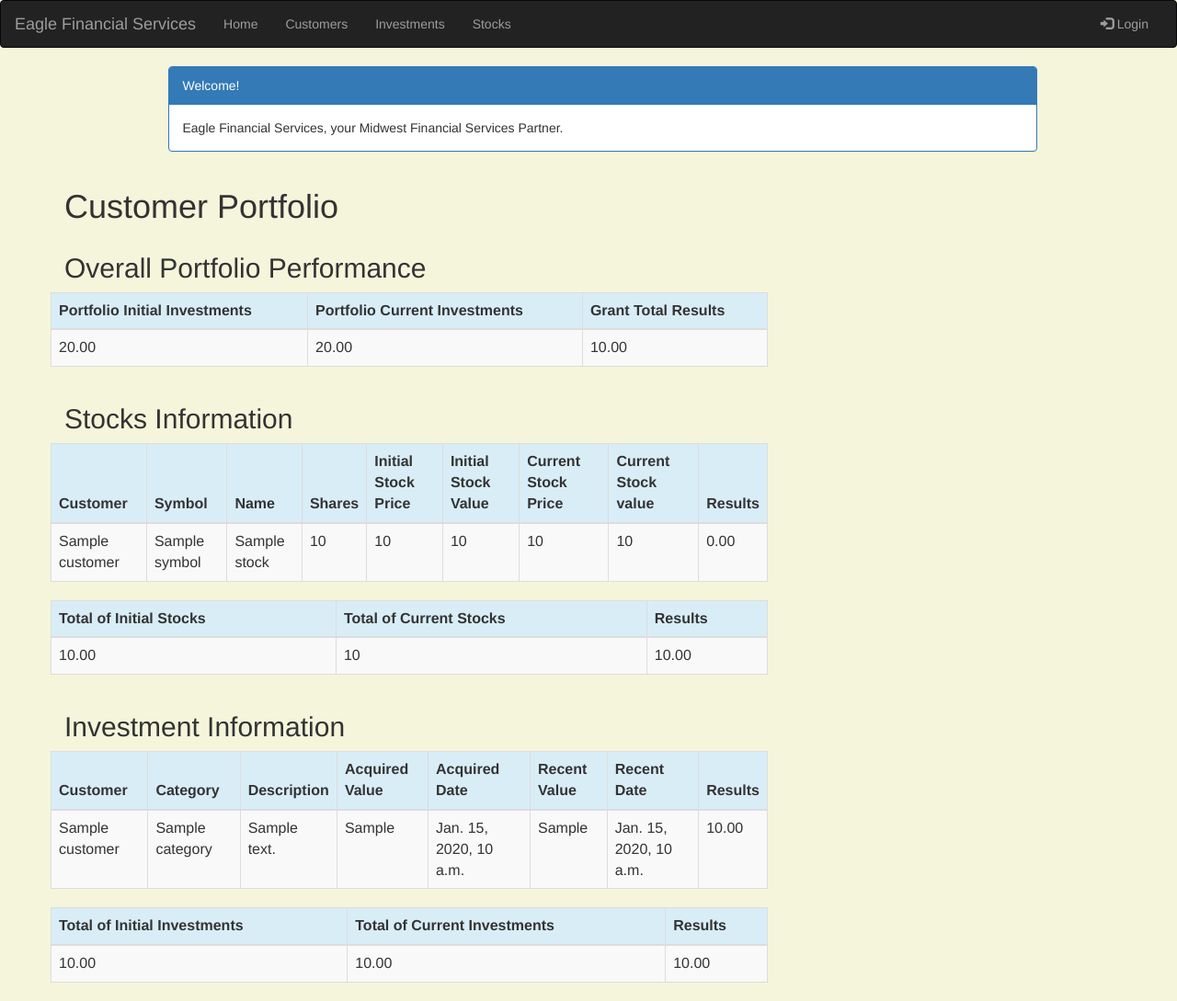
After one commit to vaish222/efs-django-app, a Django app: template portfolio/templates/portfolio/portfolio.html in a window 1280 px wide. The commit adds this page. Shown: the whole page at 92% size. Run offline with Django 3.2, Linux system fonts and the light colour scheme; the template is opened without the code that fills it: most values are stand-ins (such as "Sample title", 1, 10 or a date in 2020); some libraries are stand-ins or nearby versions.

Commit message:
Changes for Assignment 2 part 2

```diff
--- a/efs/settings.py
+++ b/efs/settings.py
@@ -41,6 +41,9 @@ INSTALLED_APPS = [
     'portfolio',
     'crispy_forms',
     'taggit',
+    'rest_framework',
+    'mathfilters',
+    'django.contrib.humanize',
 ]
 
 MIDDLEWARE = [
--- a/portfolio/templates/portfolio/customer_list.html
+++ b/portfolio/templates/portfolio/customer_list.html
@@ -60,7 +60,7 @@
                            onclick="return confirm('Are you sure you want to delete?')"
                            class="btn btn-danger">Delete</a>
                     </td>
-                    <td><a href=""
+                    <td><a href="{% url 'portfolio:portfolio' pk=customer.pk %}"
                            class="btn btn-primary">Portfolio</a>
 
                 </tr>
--- /dev/null
+++ b/portfolio/templates/portfolio/portfolio.html
@@ -0,0 +1,165 @@
+{% extends 'portfolio/base.html' %}
+{% block content %}
+{% load mathfilters %}
+{% load humanize %}
+    <html>
+    <head>
+        <meta charset="UTF-8">
+        <title>Eagle Financial</title>
+        <link rel="stylesheet" href="https://maxcdn.bootstrapcdn.com/bootstrap/3.3.4/css/bootstrap.min.css">
+
+    </head>
+    <body>
+    <style>
+        body {
+            background-color: beige;
+        }
+    </style>
+    <div class="container">
+        <div class="row">
+            <div class="col-md-10 col-md-offset-1">
+                <div class="panel panel-primary">
+                    <div class="panel-heading">Welcome!</div>
+                    <div class="panel-body">
+                        Eagle Financial Services, your Midwest Financial Services Partner.
+                    </div>
+                </div>
+            </div>
+        </div>
+    </div>
+    <div class="row">
+        <h1 style="padding-left: 15Px">Customer Portfolio</h1>
+    </div>
+    <div class="row">
+        <h2 style="padding-left: 15Px">Overall Portfolio Performance</h2>
+    </div>
+     <div class="row">
+        <table class="table table-striped table-bordered table-hover">
+            <thead>
+            <tr class="bg-info">
+                <th>Portfolio Initial Investments</th>
+                <th>Portfolio Current Investments</th>
+                <th>Grant Total Results</th>
+            </tr>
+            </thead>
+            <tbody>
+                <tr>
+                    <td>{{ sum_of_initial_stock_value|addition:sum_acquired_value|floatformat:2|intcomma }}</td>
+                    <td>{{ sum_current_stocks_value|addition:sum_recent_value|floatformat:2|intcomma }}</td>
+                    <td>{{ overall_investment_results|addition:overall_stocks_results|floatformat:2|intcomma }}</td>
+                </tr>
+            </tbody>
+        </table>
+    </div>
+
+    <div class="row">
+        <h2 style="padding-left: 15Px">Stocks Information</h2>
+    </div>
+    <div class="row">
+        <table class="table table-striped table-bordered table-hover">
+            <thead>
+            <tr class="bg-info">
+                <th>Customer</th>
+                <th>Symbol</th>
+                <th>Name</th>
+                <th>Shares</th>
+                <th>Initial Stock Price</th>
+                <th>Initial Stock Value</th>
+                <th>Current Stock Price</th>
+                <th>Current Stock value</th>
+                <th>Results</th>
+
+            </tr>
+            </thead>
+            <tbody>
+            {% for stock in stocks %}
+                <tr>
+                    <td>{{ stock.customer }}</td>
+                    <td>{{ stock.symbol }}</td>
+                    <td>{{ stock.name }}</td>
+                    <td>{{ stock.shares|intcomma }}</td>
+                    <td>{{ stock.purchase_price|intcomma }}</td>
+                    <td>{{ stock.initial_stock_value|intcomma}}</td>
+                    <td>{{ stock.current_stock_price|intcomma}}</td>
+                    <td>{{ stock.current_stock_value|intcomma}}</td>
+                    <td>{{ stock.current_stock_value|sub:stock.initial_stock_value|floatformat:2|intcomma}}</td>
+
+                </tr>
+            {% endfor %}
+            </tbody>
+        </table>
+    </div>
+
+     <div class="row">
+        <table class="table table-striped table-bordered table-hover">
+            <thead>
+            <tr class="bg-info">
+                <th>Total of Initial Stocks</th>
+                <th>Total of Current Stocks</th>
+                <th>Results</th>
+
+            </tr>
+            </thead>
+            <tbody>
+                <tr>
+                    <td>{{ sum_of_initial_stock_value|floatformat:2|intcomma }}</td>
+                    <td>{{ sum_current_stocks_value|intcomma }}</td>
+                    <td>{{ overall_stocks_results|floatformat:2|intcomma }}</td>
+                </tr>
+            </tbody>
+        </table>
+    </div>
+
+     <div class="row">
+        <h2 style="padding-left: 15Px">Investment Information</h2>
+    </div>
+    <div class="row">
+        <table class="table table-striped table-bordered table-hover">
+            <thead>
+            <tr class="bg-info">
+                <th>Customer</th>
+                <th>Category</th>
+                <th>Description</th>
+                <th>Acquired Value</th>
+                <th>Acquired Date</th>
+                <th>Recent Value</th>
+                <th>Recent Date</th>
+                <th>Results</th>
+            </tr>
+            </thead>
+            <tbody>
+                {% for invest in investments %}
+                <tr>
+                    <td>{{ invest.customer }}</td>
+                    <td>{{ invest.category }}</td>
+                    <td>{{ invest.description }}</td>
+                    <td>{{ invest.acquired_value }}</td>
+                    <td>{{ invest.acquired_date }}</td>
+                    <td>{{ invest.recent_value}} </td>
+                    <td>{{ invest.recent_date}} </td>
+                    <td>{{ invest.recent_value|sub:invest.acquired_value|floatformat:2|intcomma}}</td>
+                </tr>
+                {% endfor %}
+            </tbody>
+        </table>
+    </div>
+
+     <div class="row">
+        <table class="table table-striped table-bordered table-hover">
+            <thead>
+            <tr class="bg-info">
+                <th>Total of Initial Investments</th>
+                <th>Total of Current Investments</th>
+                <th>Results</th>
+            </tr>
+            </thead>
+            <tbody>
+                <tr>
+                    <td>{{ sum_acquired_value|floatformat:2|intcomma }}</td>
+                    <td>{{ sum_recent_value|floatformat:2|intcomma }}</td>
+                    <td>{{ overall_investment_results|floatformat:2|intcomma }}</td>
+                </tr>
+            </tbody>
+        </table>
+    </div>
+{% endblock %}
--- a/portfolio/urls.py
+++ b/portfolio/urls.py
@@ -1,6 +1,7 @@
 from django.conf.urls import url
 from . import views
 from django.urls import path, re_path
+from rest_framework.urlpatterns import format_suffix_patterns
 
 app_name = 'portfolio'
 urlpatterns = [
@@ -18,4 +19,9 @@ urlpatterns = [
     path('investment/create/', views.investment_new, name='investment_new'),
     path('investment/<int:pk>/edit/', views.investment_edit, name='investment_edit'),
     path('investment/<int:pk>/delete/', views.investment_delete, name='investment_delete'),
+    path('customer/<int:pk>/portfolio/', views.portfolio, name='portfolio'),
+    url(r'^customers_json/', views.CustomerList.as_view()),
 ]
+
+
+urlpatterns = format_suffix_patterns(urlpatterns)
--- a/requirements.txt
+++ b/requirements.txt
@@ -6,3 +6,5 @@ gunicorn==20.0.4
 psycopg2==2.8.5
 pytz==2020.1
 whitenoise==5.1.0
+djangorestframework==3.11.0
+django-mathfilters==1.0.0
```
Also changed, not shown: portfolio/models.py (+15 -0 lines), portfolio/serializers.py (added, +9 -0 lines), portfolio/views.py (+47 -0 lines), 1 other file.
